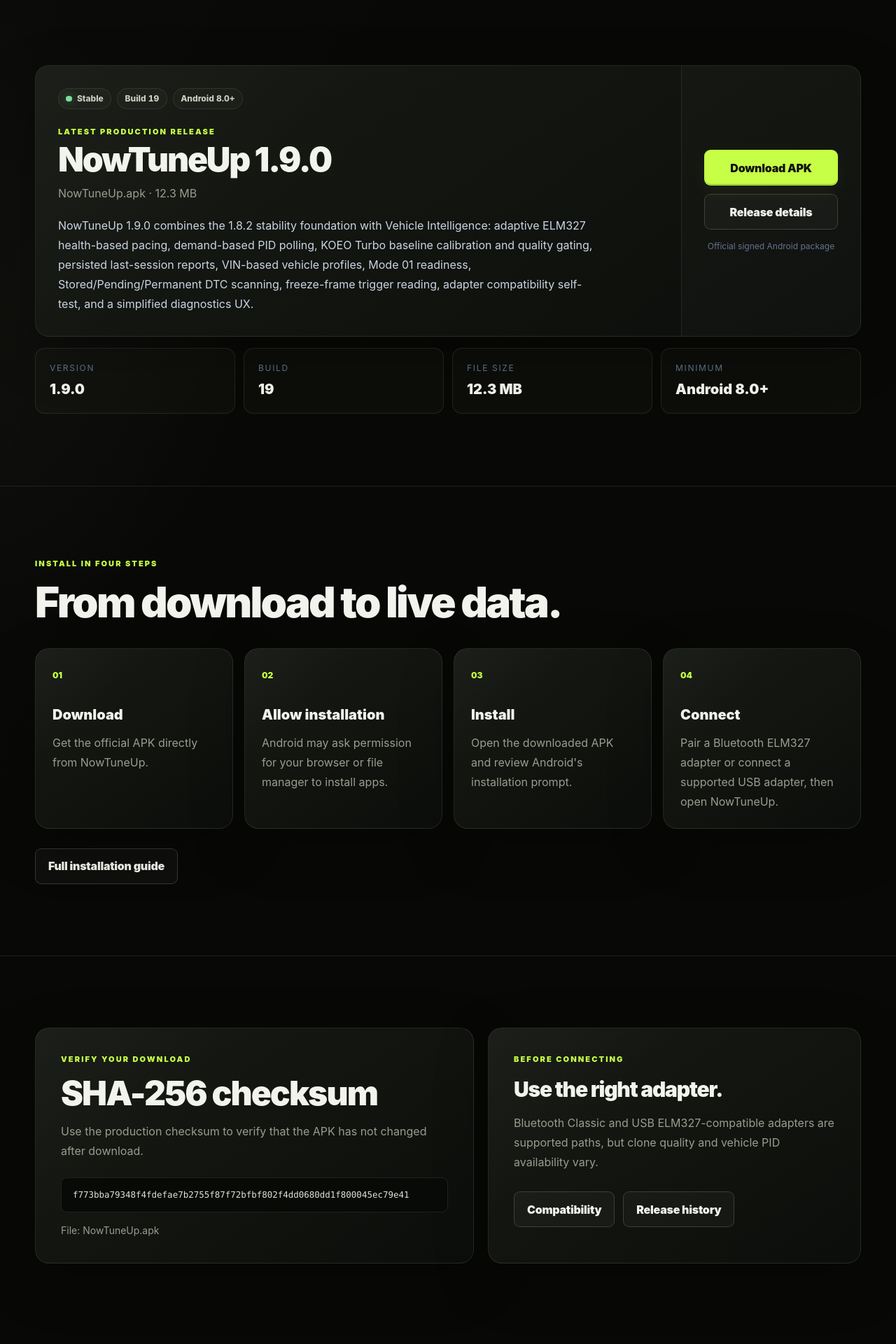
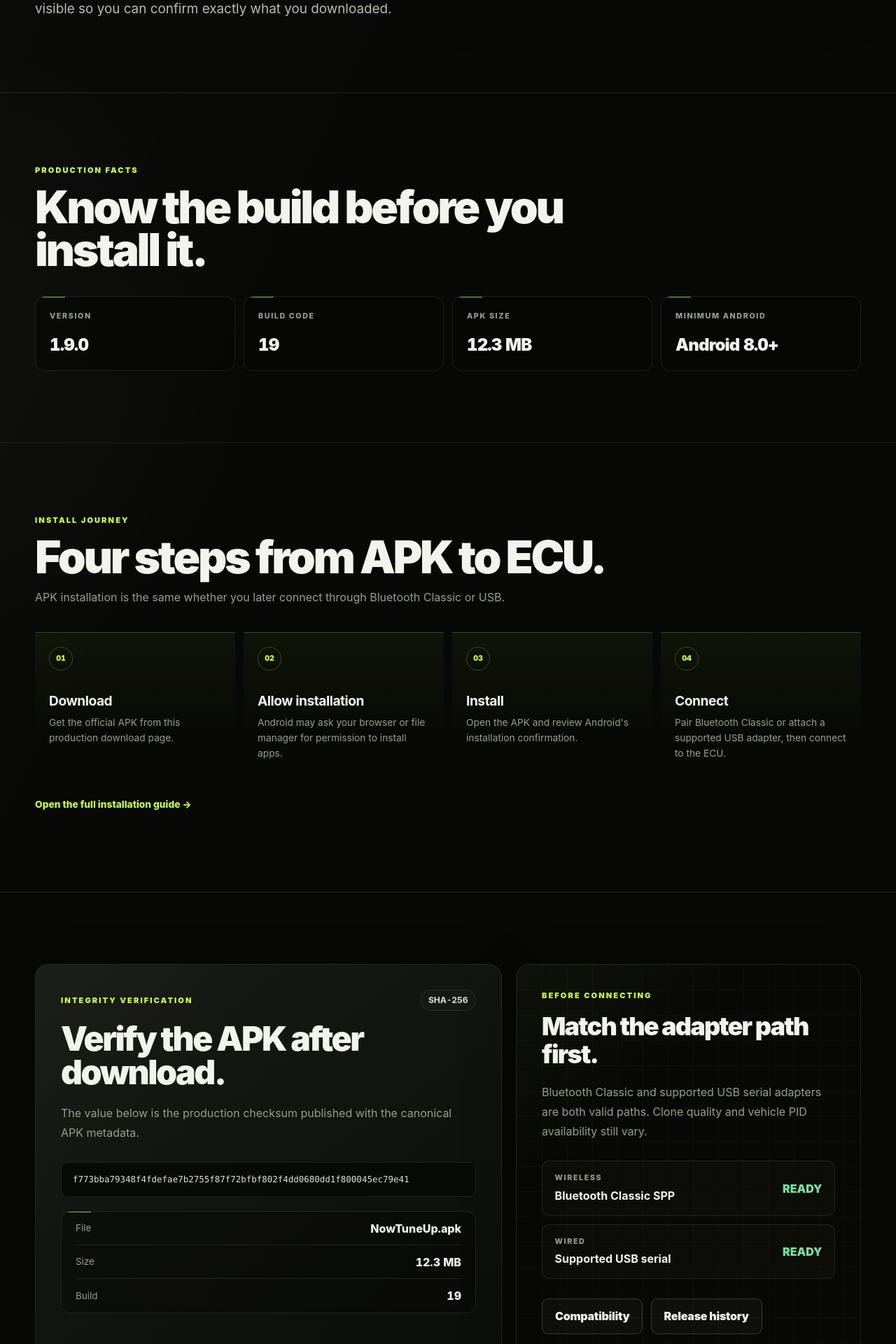
Before and after one commit to kzabCde/NowTuneUp-Smart-OBD-Vehicle-Monitor, a Next.js app in the folder web/: page /download in a window 1280 px wide. Shown: the part 540-2460 px from the top of the page at 70% size. Built offline with nearby package versions, Linux system fonts and the light colour scheme; no server answers.

Commit message:
Redesign production download experience

```diff
--- a/web/app/download/page.tsx
+++ b/web/app/download/page.tsx
@@ -9,66 +9,85 @@
 };
 
 const steps = [
-  ["01", "Download", "Get the official APK directly from NowTuneUp."],
-  ["02", "Allow installation", "Android may ask permission for your browser or file manager to install apps."],
-  ["03", "Install", "Open the downloaded APK and review Android's installation prompt."],
-  ["04", "Connect", "Pair a Bluetooth ELM327 adapter or connect a supported USB adapter, then open NowTuneUp."],
+  ["01", "Download", "Get the official APK from this production download page."],
+  ["02", "Allow installation", "Android may ask your browser or file manager for permission to install apps."],
+  ["03", "Install", "Open the APK and review Android's installation confirmation."],
+  ["04", "Connect", "Pair Bluetooth Classic or attach a supported USB adapter, then connect to the ECU."],
 ];
 
 export default function Download() {
   return (
     <>
-      <section className="shell section-space">
-        <div className="flex flex-wrap gap-2"><span className="chip"><span className="status-dot" aria-hidden="true" /> Production</span><span className="chip">Signed APK</span><span className="chip">Android 8+</span></div>
-        <p className="eyebrow mt-8">Official Android download</p>
-        <h1 className="mt-4 max-w-5xl text-5xl font-black leading-[.96] tracking-[-0.055em] md:text-7xl">Download NowTuneUp {localRelease.version}</h1>
-        <p className="muted mt-6 max-w-3xl text-lg leading-8">Install the current production build directly on Android. The checksum below matches the APK bundled with this website release.</p>
+      <section className="page-hero">
+        <div className="shell grid gap-10 lg:grid-cols-[.9fr_1.1fr] lg:items-center">
+          <div>
+            <div className="flex flex-wrap gap-2"><span className="chip"><span className="status-dot" aria-hidden="true" /> Production</span><span className="chip">Signed APK</span><span className="chip">Android 8+</span></div>
+            <p className="eyebrow mt-8">Official Android download</p>
+            <h1 className="page-title mt-4">NowTuneUp {localRelease.version}</h1>
+            <p className="page-lede mt-7">Install the canonical production APK bundled with this website release. Build facts and SHA-256 verification stay visible so you can confirm exactly what you downloaded.</p>
+          </div>
+          <ReleaseCard release={localRelease} compact />
+        </div>
       </section>
 
       <section className="section-rule">
         <div className="shell section-space">
-          <ReleaseCard release={localRelease} />
-          <dl className="mt-4 grid gap-3 sm:grid-cols-2 lg:grid-cols-4">
-            <div className="panel-soft p-5"><dt className="text-xs uppercase tracking-[.14em] text-slate-500">Version</dt><dd className="mt-2 text-xl font-black">{localRelease.version}</dd></div>
-            <div className="panel-soft p-5"><dt className="text-xs uppercase tracking-[.14em] text-slate-500">Build</dt><dd className="mt-2 text-xl font-black">{localRelease.versionCode}</dd></div>
-            <div className="panel-soft p-5"><dt className="text-xs uppercase tracking-[.14em] text-slate-500">File size</dt><dd className="mt-2 text-xl font-black">{bytes(localRelease.apkSize)}</dd></div>
-            <div className="panel-soft p-5"><dt className="text-xs uppercase tracking-[.14em] text-slate-500">Minimum</dt><dd className="mt-2 text-xl font-black">{localRelease.minimumAndroid}+</dd></div>
+          <div className="section-heading">
+            <p className="eyebrow">Production facts</p>
+            <h2 className="section-title">Know the build before you install it.</h2>
+          </div>
+          <dl className="mt-9 grid gap-3 sm:grid-cols-2 lg:grid-cols-4">
+            <div className="technical-card p-5"><dt className="data-label">Version</dt><dd className="data-value mt-4 text-2xl">{localRelease.version}</dd></div>
+            <div className="technical-card p-5"><dt className="data-label">Build code</dt><dd className="data-value mt-4 text-2xl">{localRelease.versionCode}</dd></div>
+            <div className="technical-card p-5"><dt className="data-label">APK size</dt><dd className="data-value mt-4 text-2xl">{bytes(localRelease.apkSize)}</dd></div>
+            <div className="technical-card p-5"><dt className="data-label">Minimum Android</dt><dd className="data-value mt-4 text-2xl">{localRelease.minimumAndroid}+</dd></div>
           </dl>
         </div>
       </section>
 
       <section className="section-rule">
         <div className="shell section-space">
-          <p className="eyebrow">Install in four steps</p>
-          <h2 className="mt-4 text-4xl font-black tracking-[-0.045em] md:text-6xl">From download to live data.</h2>
-          <div className="mt-9 grid gap-4 md:grid-cols-2 lg:grid-cols-4">
+          <div className="section-heading">
+            <p className="eyebrow">Install journey</p>
+            <h2 className="section-title">Four steps from APK to ECU.</h2>
+            <p className="section-copy">APK installation is the same whether you later connect through Bluetooth Classic or USB.</p>
+          </div>
+          <div className="mt-9 grid gap-3 md:grid-cols-2 lg:grid-cols-4">
             {steps.map(([number, title, description]) => (
-              <article key={number} className="panel p-6">
-                <span className="text-xs font-black text-cyan-300">{number}</span>
-                <h3 className="mt-8 text-xl font-black">{title}</h3>
-                <p className="muted mt-3 leading-7">{description}</p>
+              <article key={number} className="flow-step">
+                <span className="feature-index">{number}</span>
+                <strong>{title}</strong>
+                <p>{description}</p>
               </article>
             ))}
           </div>
-          <div className="mt-7"><Link href="/install-guide" className="button secondary">Full installation guide</Link></div>
+          <Link href="/install-guide" className="accent-link mt-5">Open the full installation guide →</Link>
         </div>
       </section>
 
       <section className="section-rule">
-        <div className="shell section-space grid gap-5 lg:grid-cols-[1fr_.85fr]">
+        <div className="shell section-space grid gap-5 lg:grid-cols-[1.15fr_.85fr]">
           <article className="panel p-7 md:p-9">
-            <p className="eyebrow">Verify your download</p>
-            <h2 className="mt-4 text-3xl font-black tracking-[-0.04em] md:text-5xl">SHA-256 checksum</h2>
-            <p className="muted mt-4 leading-7">Use the production checksum to verify that the APK has not changed after download.</p>
-            <div className="code-value mt-6">{localRelease.sha256}</div>
-            <p className="muted mt-4 text-sm">File: {localRelease.apkName}</p>
+            <div className="flex flex-wrap items-center justify-between gap-3"><p className="eyebrow">Integrity verification</p><span className="chip">SHA-256</span></div>
+            <h2 className="mt-4 text-4xl font-black tracking-[-0.05em] md:text-5xl">Verify the APK after download.</h2>
+            <p className="muted mt-5 leading-7">The value below is the production checksum published with the canonical APK metadata.</p>
+            <div className="code-value mt-7">{localRelease.sha256}</div>
+            <div className="mt-5 technical-card px-5">
+              <div className="spec-row"><span className="spec-key">File</span><span className="spec-value">{localRelease.apkName}</span></div>
+              <div className="spec-row"><span className="spec-key">Size</span><span className="spec-value">{bytes(localRelease.apkSize)}</span></div>
+              <div className="spec-row"><span className="spec-key">Build</span><span className="spec-value">{localRelease.versionCode}</span></div>
+            </div>
           </article>
 
-          <article className="panel p-7 md:p-9">
+          <article className="panel telemetry-grid p-7 md:p-9">
             <p className="eyebrow">Before connecting</p>
-            <h2 className="mt-4 text-3xl font-black tracking-[-0.04em]">Use the right adapter.</h2>
-            <p className="muted mt-4 leading-7">Bluetooth Classic and USB ELM327-compatible adapters are supported paths, but clone quality and vehicle PID availability vary.</p>
-            <div className="mt-7 flex flex-wrap gap-3"><Link href="/supported-devices" className="button secondary">Compatibility</Link><Link href="/releases" className="button secondary">Release history</Link></div>
+            <h2 className="mt-4 text-4xl font-black tracking-[-0.05em]">Match the adapter path first.</h2>
+            <p className="muted mt-5 leading-7">Bluetooth Classic and supported USB serial adapters are both valid paths. Clone quality and vehicle PID availability still vary.</p>
+            <div className="mt-7 grid gap-3">
+              <div className="status-panel"><div><p className="data-label">Wireless</p><p className="mt-1 font-bold">Bluetooth Classic SPP</p></div><span className="status-good font-black">READY</span></div>
+              <div className="status-panel"><div><p className="data-label">Wired</p><p className="mt-1 font-bold">Supported USB serial</p></div><span className="status-good font-black">READY</span></div>
+            </div>
+            <div className="page-actions mt-7"><Link href="/supported-devices" className="button secondary">Compatibility</Link><Link href="/releases" className="button secondary">Release history</Link></div>
           </article>
         </div>
       </section>
```
